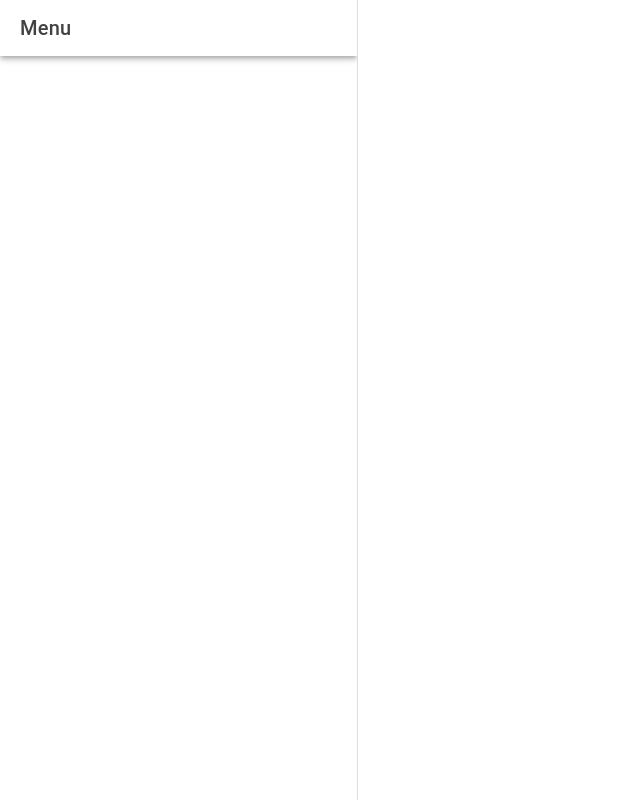
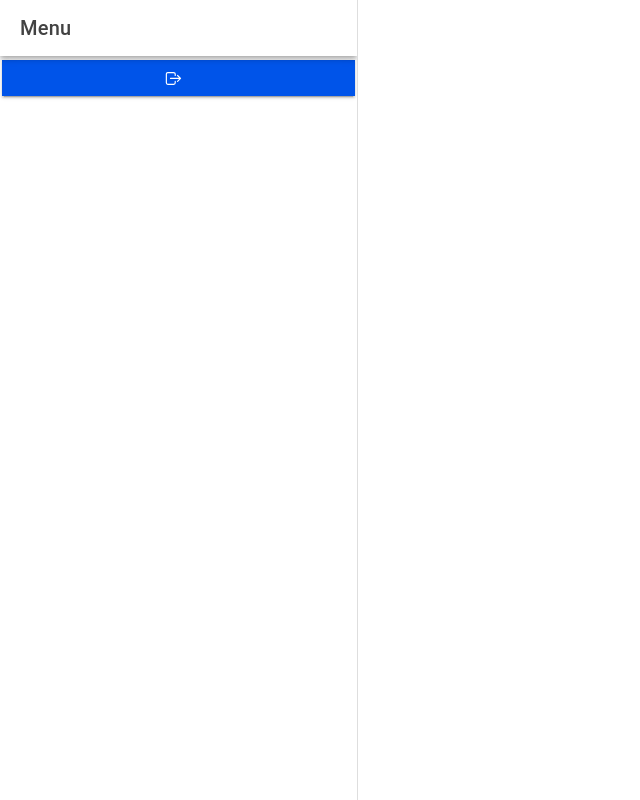
Before and after one commit to LamboKahanas/it35a-mobile, a React (Vite) app: page /app in a window 1280 px wide. Shown: the whole page, without its empty margins (0-640 px from the left). Built offline with nearby package versions, Linux system fonts and the light colour scheme.

Commit message:
menu and home

```diff
--- a/src/pages/Login.tsx
+++ b/src/pages/Login.tsx
@@ -17,7 +17,7 @@ const Login: React.FC = () => {
                 </IonToolbar>
             </IonHeader>
             <IonContent fullscreen>
-                <IonButton expand="full" onClick={() => dologin}>
+                <IonButton expand="full" onClick={() => dologin()}>
                     Login
                 </IonButton>
 
--- a/src/pages/Menu.tsx
+++ b/src/pages/Menu.tsx
@@ -1,8 +1,13 @@
-import { IonPage, IonHeader, IonToolbar, IonButtons, IonMenuButton, IonTitle, IonContent, IonSplitPane, IonMenu, IonRouterOutlet } from "@ionic/react";
+import { IonPage, IonHeader, IonToolbar, IonButtons, IonMenuButton, IonTitle, IonContent, IonSplitPane, IonMenu, IonRouterOutlet, IonMenuToggle, IonIcon, IonItem, IonLabel, IonButton } from "@ionic/react";
 import { Redirect, Route } from "react-router-dom";
 import Home from "./Home";
+import { homeOutline, logOutOutline } from "ionicons/icons";
 
 const Menu: React.FC = () => {
+
+    const path = [
+        {name: 'Home', url: '/app/home', icon:homeOutline}
+    ]
     return (
         <IonPage>
             <IonSplitPane contentId="main">
@@ -15,7 +20,17 @@ const Menu: React.FC = () => {
                         </IonToolbar>
                     </IonHeader>
                     <IonContent>
-
+                        {path.map((item, index) => (
+                            <IonMenuToggle key={index}>
+                                <IonItem routerLink={item.url} routerDirection="forward">
+                                    <IonIcon icon={item.icon} slot="start" />
+                                    {item.name}
+                                </IonItem>
+                            </IonMenuToggle>
+                        ))}
+                        <IonButton routerLink="/" routerDirection="back" expand="full">
+                        <IonIcon icon={logOutOutline} slot="start" />
+                        </IonButton>
                     </IonContent>
                 </IonMenu>
 
```
Also changed, not shown: 1 other file (tests, documents, lock files or other folders).
